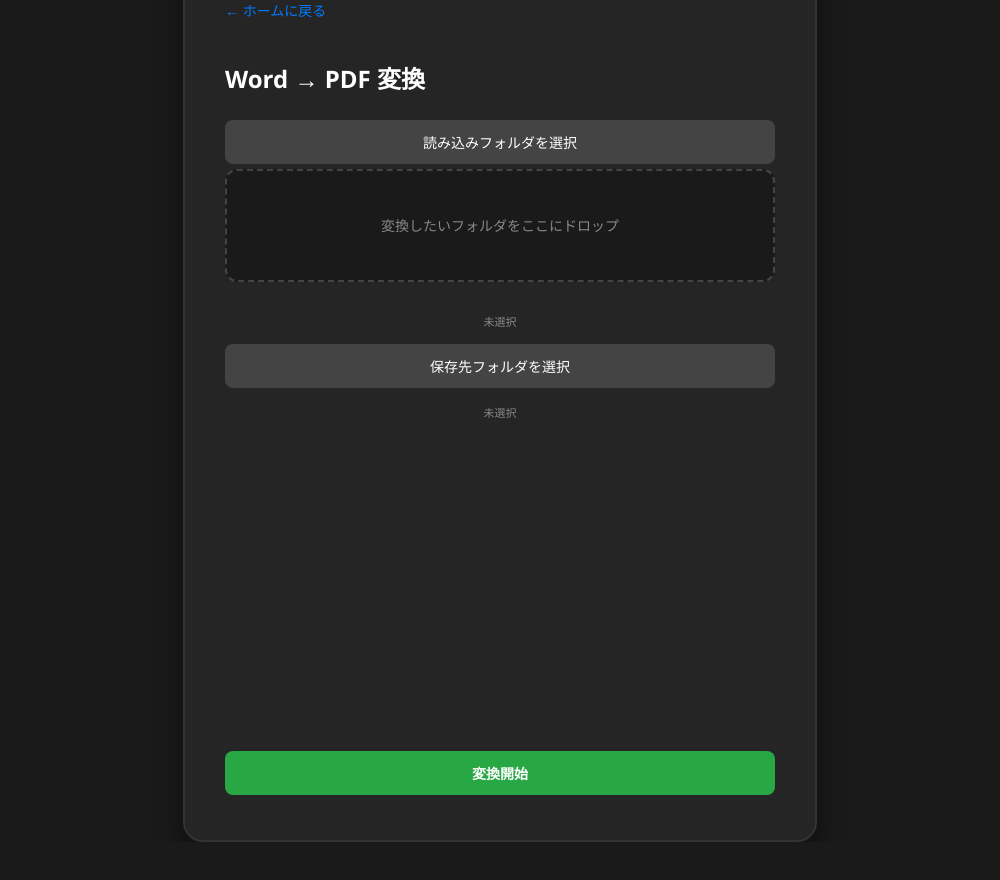
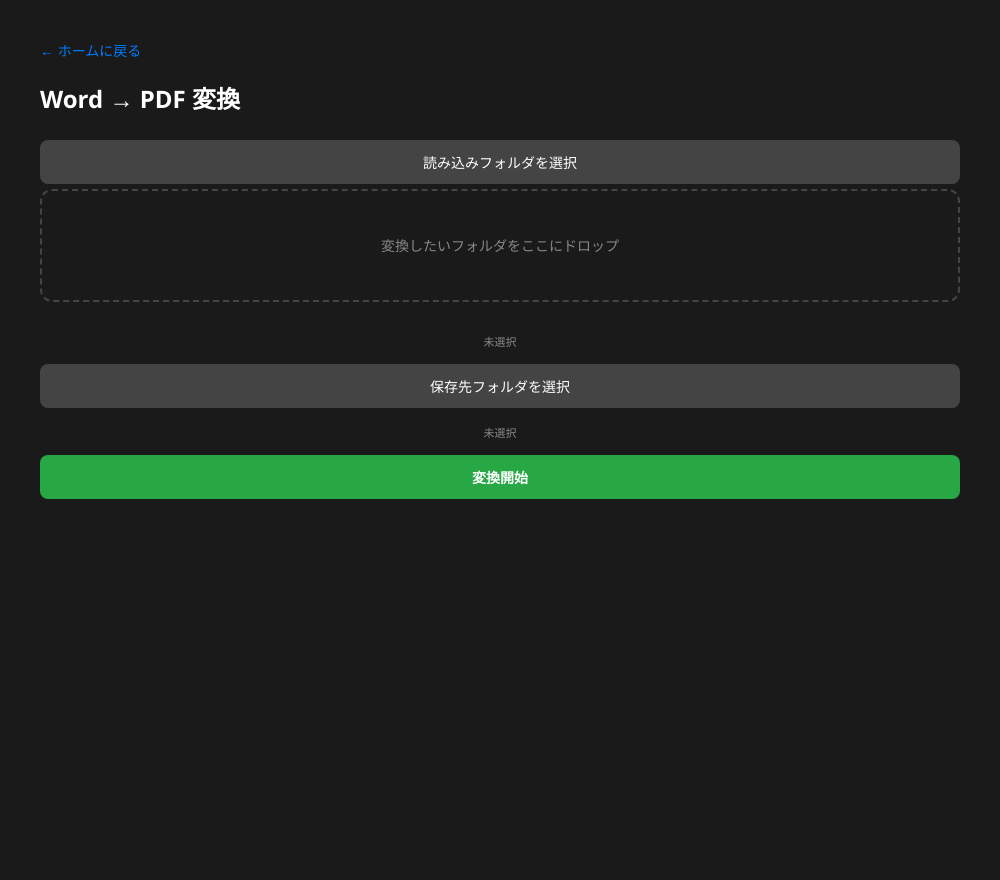
Before and after one commit to k5321116/PDFToolApp, an Electron app: page index.html in a window 1000 px wide. Both pictures are taken after a click on the button "Word → PDF 変換". Before the commit the page ends 842 px from the top, so only its background shows below. Drawn offline with nearby package versions, Linux system fonts and the light colour scheme; no server answers.

Commit message:
スタイルの調整: コンテナのボーダーを削除し、背景を透明に変更。ボタンのマージンを調整。

```diff
--- a/index.html
+++ b/index.html
@@ -5,11 +5,10 @@
     <title>PDF Utility Suite</title>
     <style>
         body { background-color: #1a1a1a; color: white; font-family: 'Segoe UI', sans-serif; margin: 0; overflow: hidden; }
-        .stage { display: flex; justify-content: center; align-items: center; height: 100vh; width: 100vw; }
+        .stage { display: flex; height: 100vh; width: 100vw; }
         .container {
-            border: 2px solid #333; padding: 40px; border-radius: 20px; background-color: #252525;
-            box-shadow: 0 10px 30px rgba(0,0,0,0.5); width: 550px; min-height: 580px;
-            display: flex; flex-direction: column; position: relative;
+            border: none ; padding: 40px; border-radius: 20px; background-color: transparent; width: 100%; min-height: 100%;
+            display: flex; flex-direction: column;
         }
         .view { display: none; flex-direction: column; height: 100%; }
         .active { display: flex; }
@@ -41,9 +40,9 @@
         button:hover { background: #0056b3; }
         .btn-small { width: auto; padding: 6px 12px; font-size: 12px; background: #444; margin-left: 10px; }
         .btn-secondary { background: #444; }
-        .btn-success { background: #28a745; font-weight: bold; margin-top: auto; }
+        .btn-success { background: #28a745; font-weight: bold; margin-bottom: auto; }
         .path-text { font-size: 11px; color: #888; margin-bottom: 10px; text-align: center; }
-        .back-link { color: #007bff; text-decoration: none; font-size: 14px; margin-bottom: 20px; display: block; }
+        .back-link { color: #007bff; text-decoration: none; font-size: 14px; margin-top : 20; display: block; }
 
         #overlay-container {
             position: absolute; top: 0; left: 0; width: 100%; height: 100%;
```
